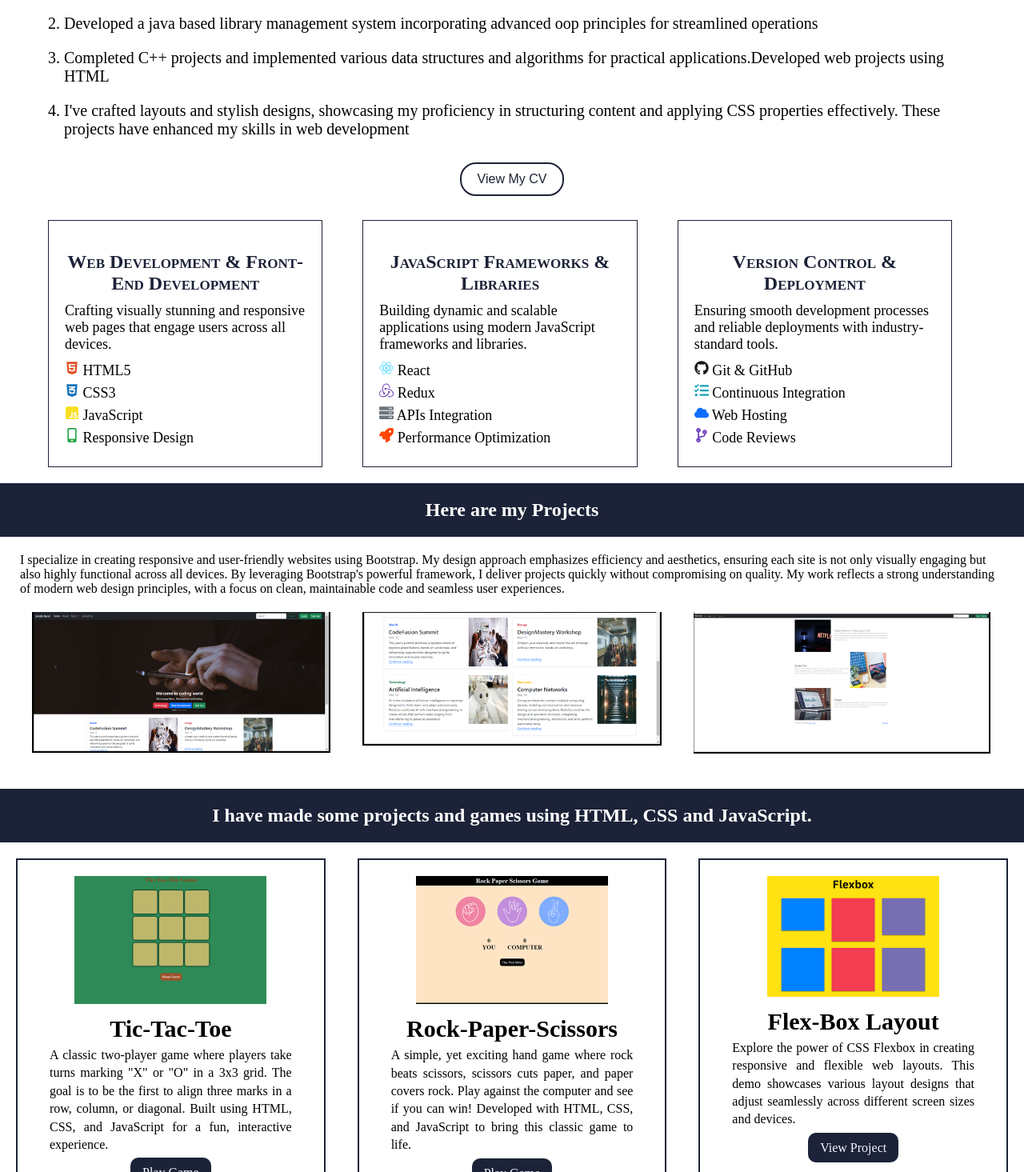
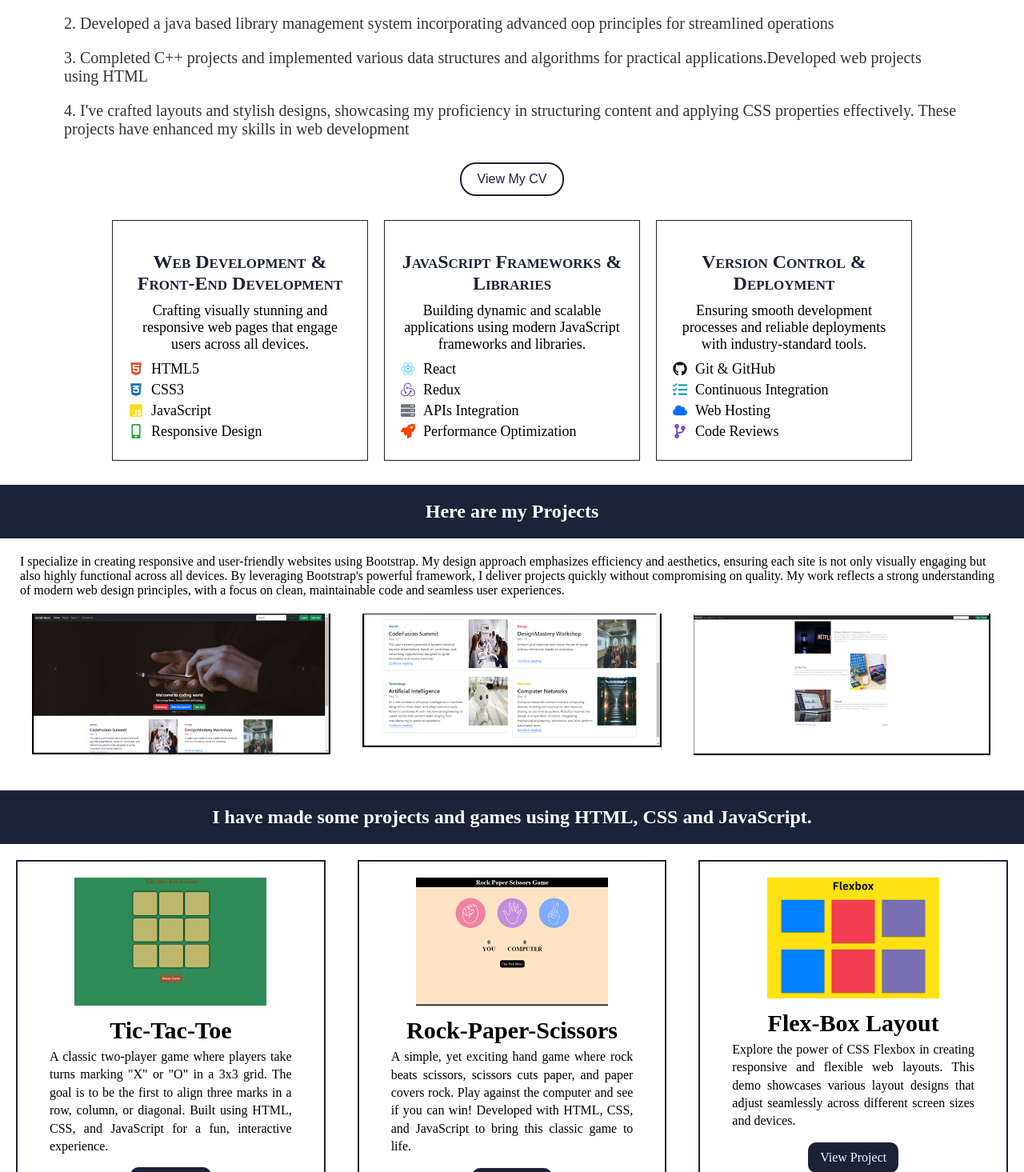
Before and after one commit to mirabnasir/React-Portfolio, a React (Vite) app: page / in a window 1280 px wide. Shown: the part 405-1870 px from the top of the page at 80% size. Built offline with nearby package versions, Linux system fonts and the light colour scheme.

Commit message:
make changes in css properties

```diff
--- a/src/About.css
+++ b/src/About.css
@@ -25,12 +25,13 @@ body {
 
 .list ol {
     padding: 0 20px;
+    list-style-position: inside;
 }
 
 .list li {
     margin: 20px 0;
-
     font-size: 1.25rem;
+    color: #333;
 }
 
 .about-buttons {
@@ -61,15 +62,16 @@ body {
     flex-wrap: wrap;
     gap: 20px;
     justify-content: center;
+    margin: 10px;
 }
 
 .service {
     border: 1px solid #1c2237;
-     margin : 0 30px 0 0 ;
     padding: 20px;
     flex: 1;
     min-width: 300px;
-    max-width: 350px;
+    max-width: 320px;
+    text-align: left;
     transition: border 0.3s ease;
 }
 
@@ -85,6 +87,7 @@ body {
 .service p {
     font-size: 1.125rem;
     margin-bottom: 10px;
+    text-align: center;
 }
 
 .service:hover {
@@ -93,18 +96,31 @@ body {
 
 .service ul {
     padding-left: 0;
+    list-style: none;
 }
 
 .service li {
-    list-style: none;
     font-size: 1.125rem;
     margin-bottom: 5px;
+    display: flex;
+    align-items: center;
 }
-@media (max-width: 900px) {
+
+.service li svg {
+    margin-right: 10px;
+}
+
+@media (max-width: 915px) {
+    .service-container {
+
+        align-items: center;
+
+    }
     .service{
-        min-width: 360px;
+        min-width: 350px;
     }
 }
+
 @media (max-width: 768px) {
     .about h1 {
         font-size: 2rem;
@@ -131,7 +147,7 @@ body {
     }
 
     .service {
-        min-width: 320px;
+        max-width: 320px;
     }
 }
 
@@ -159,9 +175,4 @@ body {
     .service-container {
         gap: 10px;
     }
-
-    .service {
-        min-width: 320px;
-        margin :20px ;
-    }
 }
--- a/src/Project.css
+++ b/src/Project.css
@@ -84,7 +84,10 @@ body {
     line-height: 1.4;
 }
 .call-to-action{
-    margin: 15px;
+    margin: 15px 0;
+    width: 100%;
+    display: flex;
+    justify-content: center;
 }
 .call-to-action a {
     background: #1c2237;
@@ -92,8 +95,11 @@ body {
     padding: 10px 15px;
     text-decoration: none;
     border-radius: 10px;
+    text-align: center;
+    display: inline-block;
+    max-width: 100%;
 }
-@media (max-width: 900px) {
+@media (max-width: 915px) {
     .project1  {
         min-width: 450px;
     }
@@ -113,6 +119,14 @@ body {
         flex: 1 1 100%;
         margin: 10px 0;
     }
+    .call-to-action {
+        width: 100%;
+    }
+
+    .call-to-action a {
+        width: 100%;
+        text-align: center;
+    }
 }
 
 @media (max-width: 480px) {
@@ -126,8 +140,13 @@ body {
         width: 100%;
         max-width: 100%;
     }
-
+    .call-to-action {
+        width: 100%;
+        padding: 10px 0;
+    }
     .call-to-action a {
         padding: 10px 15px;
+        font-size: 0.875rem;
+
     }
 }
```
